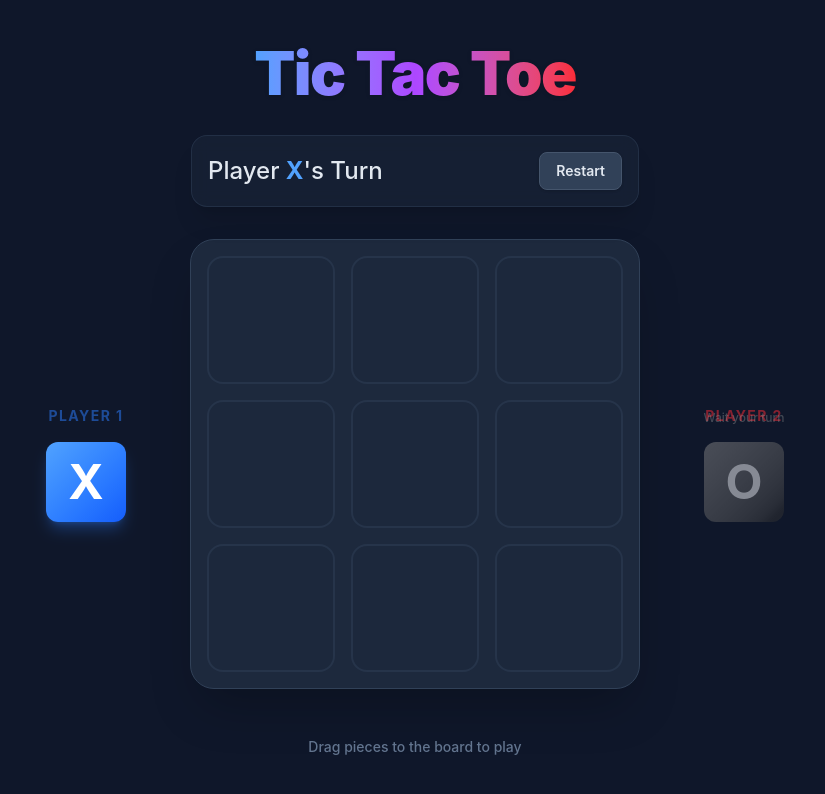
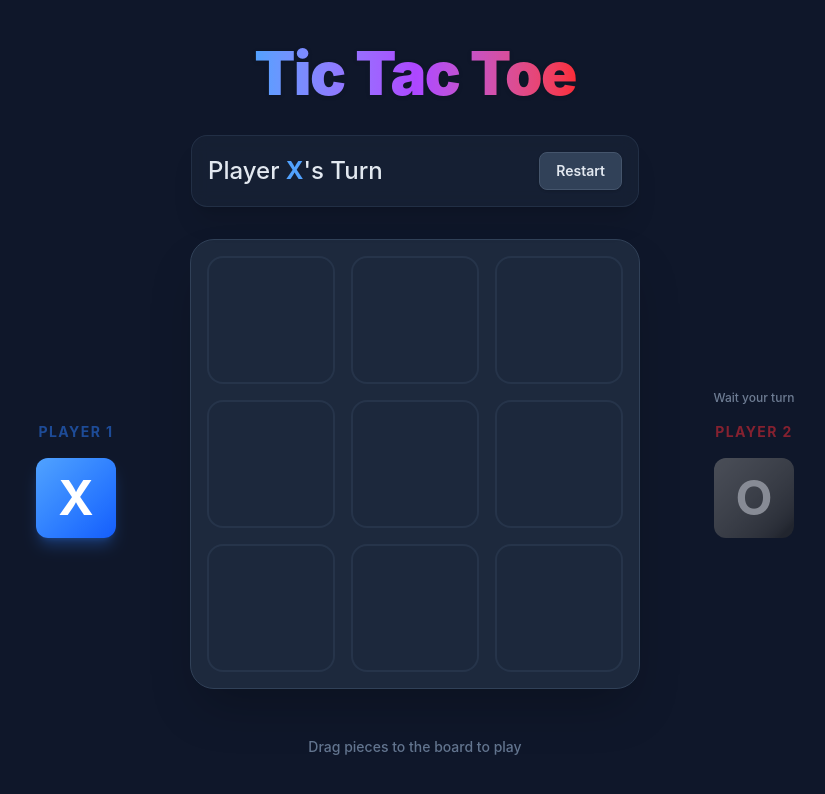
Before and after one commit to AlexandraLHeureuxECE/lab-1-kevin-manka, a React (Vite) app: page / in a window 1280 px wide. Shown: the top 794 px of the page, without its empty margins (225-1050 px from the left). Built offline with nearby package versions, Linux system fonts and the light colour scheme.

Commit message:
fix: overlapping text

```diff
--- a/src/App.jsx
+++ b/src/App.jsx
@@ -104,7 +104,14 @@ export default function App() {
       >
         <div className="flex flex-col md:flex-row items-center gap-12 md:gap-16">
           {/* Player X Toolbar */}
-          <div className="flex flex-col items-center gap-4">
+          <div className="flex flex-col items-center gap-4 min-w-[100px]">
+            <div className="h-4">
+              {!(isXNext && !winner && !isDraw) && !winner && !isDraw && (
+                <div className="text-xs font-medium text-slate-400 whitespace-nowrap animate-pulse">
+                  Wait your turn
+                </div>
+              )}
+            </div>
             <div className="text-sm font-bold tracking-widest text-blue-500/50 uppercase">Player 1</div>
             <DraggablePiece type="X" isTurn={isXNext && !winner && !isDraw} />
           </div>
@@ -122,7 +129,14 @@ export default function App() {
           </div>
 
           {/* Player O Toolbar */}
-          <div className="flex flex-col items-center gap-4">
+          <div className="flex flex-col items-center gap-4 min-w-[100px]">
+            <div className="h-4">
+              {(isXNext && !winner && !isDraw) && !winner && !isDraw && (
+                <div className="text-xs font-medium text-slate-400 whitespace-nowrap animate-pulse">
+                  Wait your turn
+                </div>
+              )}
+            </div>
             <div className="text-sm font-bold tracking-widest text-red-500/50 uppercase">Player 2</div>
             <DraggablePiece type="O" isTurn={!isXNext && !winner && !isDraw} />
           </div>
--- a/src/components/DraggablePiece.jsx
+++ b/src/components/DraggablePiece.jsx
@@ -25,11 +25,6 @@ export default function DraggablePiece({ type, isTurn }) {
 
     return (
         <div className={clsx("relative", !isTurn && "opacity-50 grayscale cursor-not-allowed pointer-events-none")}>
-            {!isTurn && (
-                <div className="absolute -top-8 left-1/2 -translate-x-1/2 text-xs font-medium text-slate-400 whitespace-nowrap animate-pulse">
-                    Wait your turn
-                </div>
-            )}
             <Piece
                 ref={setNodeRef}
                 style={style}
```
